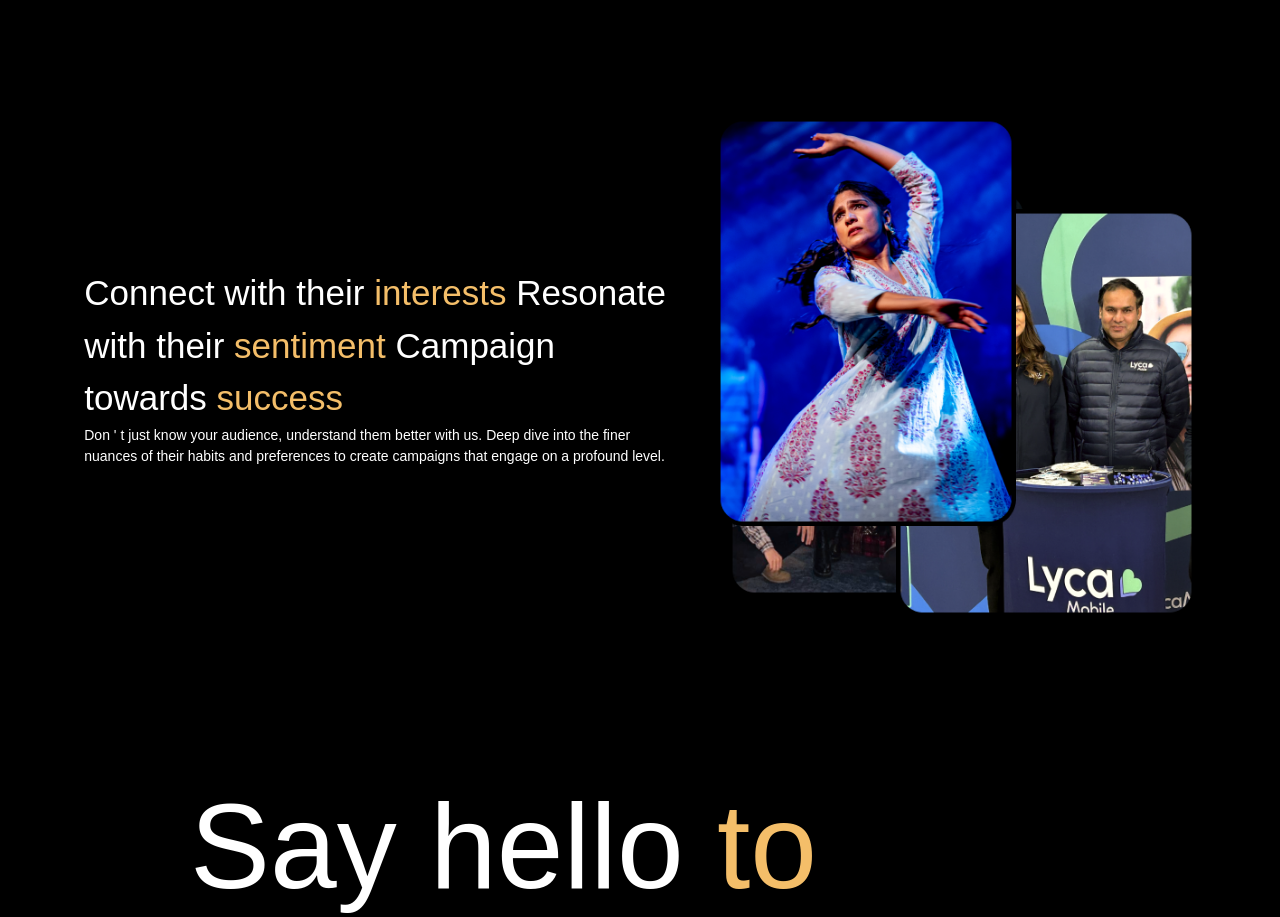
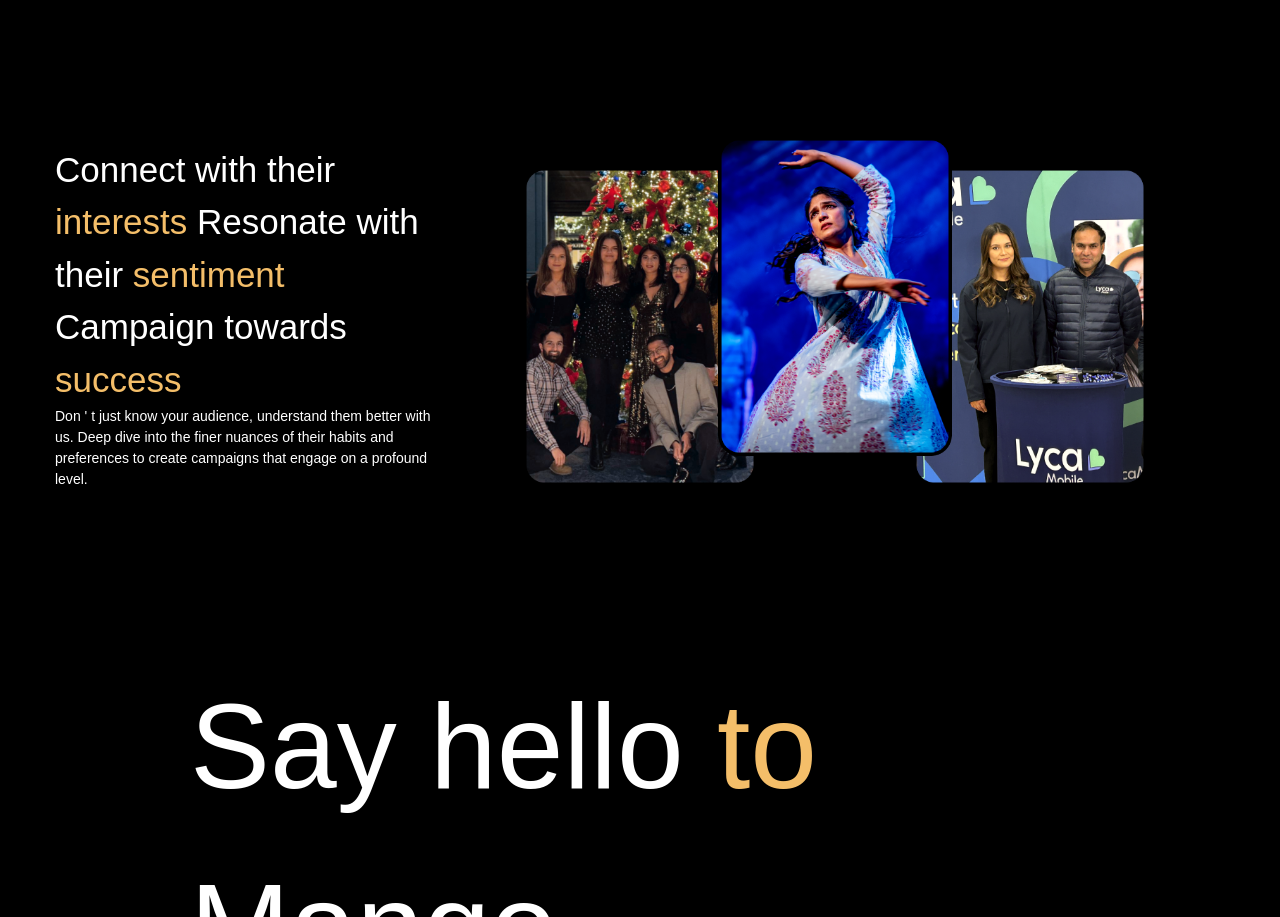
Before and after one commit to kesavkumar656/MangoMarketing, a Next.js app: page / in a window 1280 px wide. Shown: the part 868-1785 px from the top of the page. Built offline with nearby package versions, Linux system fonts and the light colour scheme; a web font is replaced by a local one.

Commit message:
image collapse

```diff
--- a/src/components/RowOne.js
+++ b/src/components/RowOne.js
@@ -39,14 +39,14 @@ export default function RowOne() {
 					</div>
 				</div>
 				<div className={styles.imageDiv}>
-					<div>
+					<div className={styles.images}>
 						<Image src={img1} alt="img1" width={300} height={400} />
 					</div>
 
-					<div>
+					<div className={styles.images}>
 						<Image src={img2} width={300} height={400} alt="img2" />
 					</div>
-					<div>
+					<div className={styles.images}>
 						<Image src={img3} width={300} height={400} alt="img3" />
 					</div>
 				</div>
--- a/src/styles/components/RowOne.module.scss
+++ b/src/styles/components/RowOne.module.scss
@@ -19,26 +19,32 @@
 }
 .imageDiv {
 	position: relative;
-	width: 40%;
-	height: 500px;
-	justify-content: center;
+	width: 100%;
+	max-width: 1200px; /* Adjust this to the desired width */
+	height: 400px; /* Adjust this based on your content */
 
+	margin: 0 auto; /* Center the container */
+	.images {
+		position: absolute;
+		border-radius: 20px;
+		overflow: hidden;
+	}
 	div:nth-child(1) {
-		position: absolute;
-		left: 0px;
-		bottom: 20px;
+		top: 50px;
+		left: 10%;
+		width: 30%;
+		z-index: 1;
 	}
 	div:nth-child(2) {
-		position: absolute;
-		z-index: 10;
-		top: 0;
-		right: 0;
-		transform: translate(-60%, 0%);
+		top: 20px;
+		left: 35%;
+		width: 30%;
+		z-index: 2;
 	}
 	div:nth-child(3) {
-		position: absolute;
-		right: 0;
-
-		bottom: 0;
+		top: 50px;
+		right: 10%;
+		width: 30%;
+		z-index: 1;
 	}
 }
```
